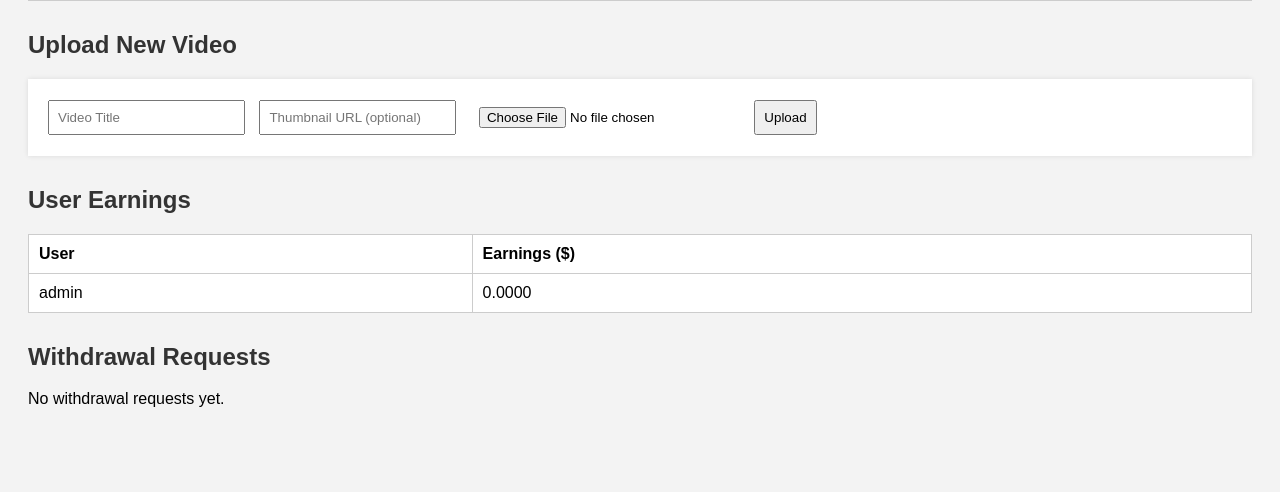
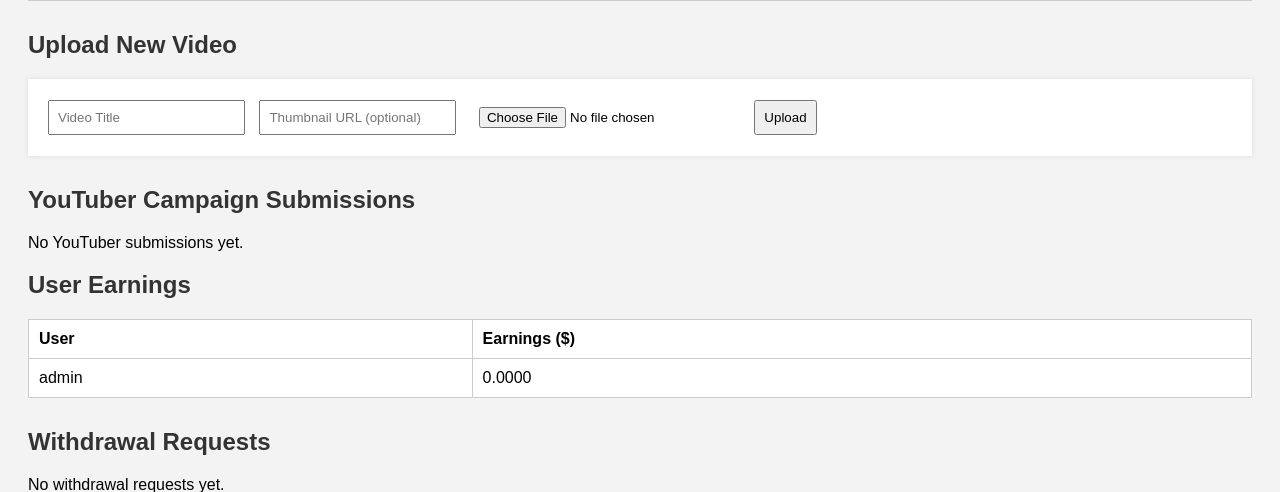
Before and after one commit to benmarshall254/Watchand-earn-app1, a Flask app: page /dashboard in a window 1280 px wide. Shown: the part 557-1049 px from the top of the page. Before the commit the page ends 964 px from the top, so only its background shows below. Run offline with Flask 2, Linux system fonts and the light colour scheme; the visitor is signed in with stand-in values (Sample User, id 1); some libraries are stand-ins or nearby versions.

Commit message:
Update dashboard.html

```diff
--- a/templates/dashboard.html
+++ b/templates/dashboard.html
@@ -102,6 +102,46 @@
     <button type="submit">Upload</button>
   </form>
 
+  <!-- 👤 YouTuber Campaign Submissions -->
+  <h2>YouTuber Campaign Submissions</h2>
+  {% if youtuber_campaigns %}
+  <table>
+    <thead>
+      <tr>
+        <th>Title</th>
+        <th>YouTube Link</th>
+        <th>Submitted By</th>
+        <th>Status</th>
+        <th>Action</th>
+      </tr>
+    </thead>
+    <tbody>
+      {% for campaign in youtuber_campaigns %}
+      <tr>
+        <td>{{ campaign.title }}</td>
+        <td><a href="{{ campaign.youtube_link }}" target="_blank">Watch</a></td>
+        <td>{{ campaign.submitted_by }}</td>
+        <td>{{ campaign.status }}</td>
+        <td>
+          {% if campaign.status == 'pending' %}
+          <form method="POST" action="/approve-campaign/{{ loop.index0 }}" style="display:inline">
+            <button type="submit">Approve</button>
+          </form>
+          <form method="POST" action="/reject-campaign/{{ loop.index0 }}" style="display:inline">
+            <button type="submit">Reject</button>
+          </form>
+          {% else %}
+          <em>{{ campaign.status }}</em>
+          {% endif %}
+        </td>
+      </tr>
+      {% endfor %}
+    </tbody>
+  </table>
+  {% else %}
+    <p>No YouTuber submissions yet.</p>
+  {% endif %}
+
   <!-- 👥 Earnings per User -->
   <h2>User Earnings</h2>
   <table>
```
